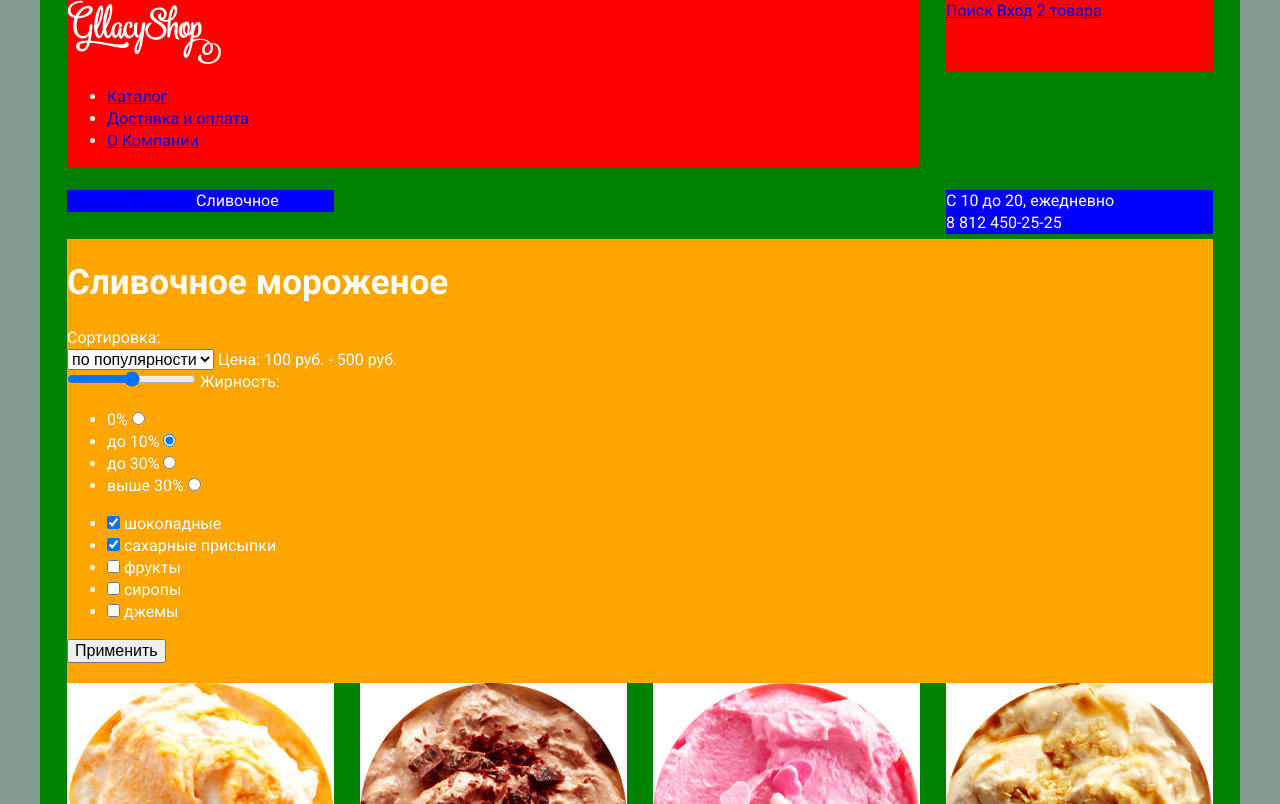
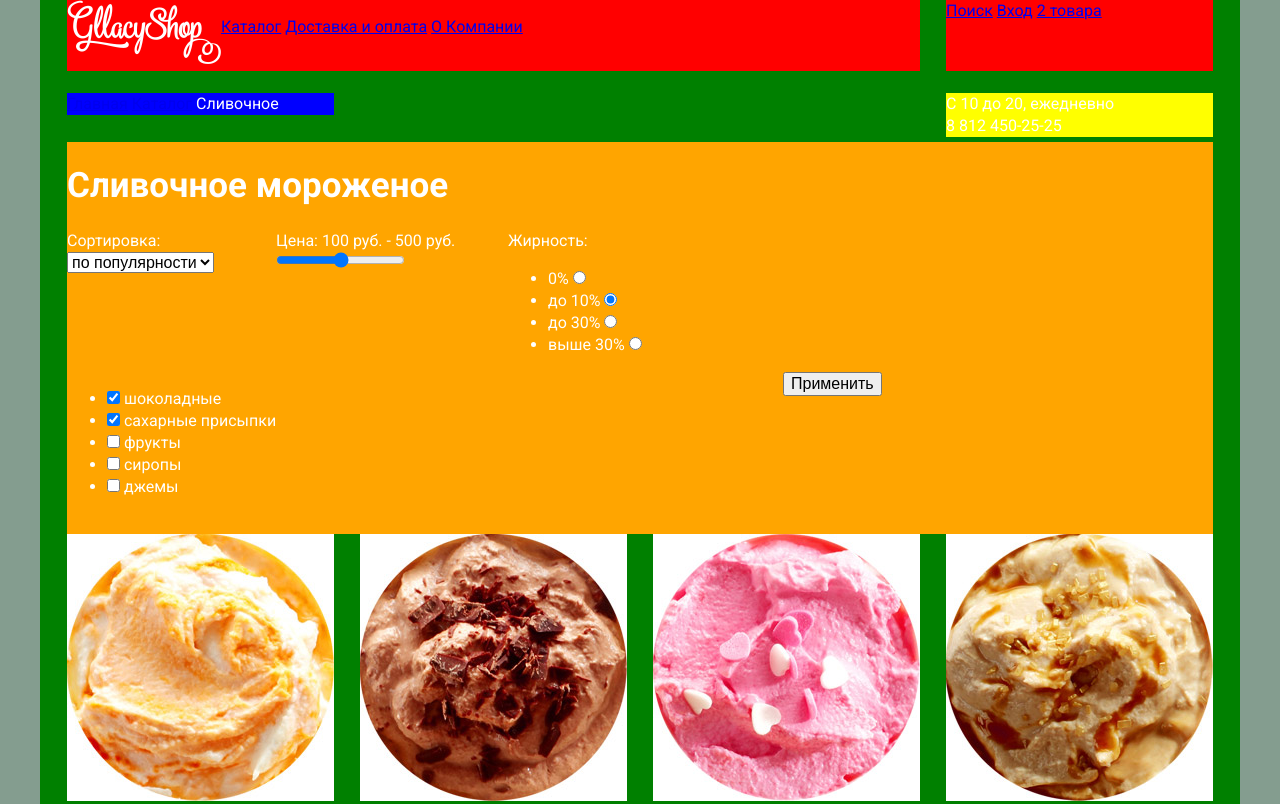
Before and after one commit to orc0/229531-gllacy, a plain HTML site: page catalog.html in a window 1280 px wide. Shown: the top 804 px of the page. Drawn offline with Linux system fonts and the light colour scheme.

Commit message:
Глейси. Сетка (index, catalog). Исправления
исправил построение сеток
добавил сетку для form в catalog.html
поправил классы и html-разметку

```diff
--- a/catalog.html
+++ b/catalog.html
@@ -14,7 +14,9 @@
     		<div class="container clearfix">
     			<!-- Навигационное меню -->
     			<nav class="main-navigation">
+    				<div class="main-logo">
                         <a href="index.html"><img src="img/icon-logo.png" width="154" height="64" alt="Магазин 'Глейси'"></a>
+                    </div>
     				<ul class="main-menu">
     					<li><a href="#">Каталог</a></li>
     					<li><a href="#">Доставка и оплата</a></li>
@@ -46,17 +48,22 @@
     		<div class="catalog-form-section clearfix">
           <h1 class="catalog-title">Сливочное мороженое</h1>
     			<form class="#" action="#" method="#">
+    				<div class="form-item">
                         <label>
         					Сортировка:<br>
         					<select name="sorting">
         					<option value="popularity">по популярности</option>
         					</select>
         				</label>
-    				<label>	<!-- !!! ???? !!! -->
+                    </div>
+    				<div class="form-item">
+                        <label>
         					Цена: 100 руб. - 500 руб.<br>
         					<input type="range" min="1" max="1000"> <!-- решить какие варианты ползунка использовать -->
         				</label>
-    				<span>Жирность:</span><br> <!-- подумать, как привести к единообразию разметки подписей для элементов формы -->
+                    </div>
+                    <div class="form-item">
+        				<span>Жирность:</span><br>
         				<ul class="fatness-filter">
         					<li>
         						<label for="fatness-1">0%</label>
@@ -75,6 +82,8 @@
         						<input type="radio" id="fatness-1" name="fatness-value" value="fatness-4">
       						</li>
         				</ul>
+                    </div>
+    				<div class="form-item">
                         <ul class="filler-filter">
         					<li>
         						<input type="checkbox" id="chocolate" name="fillers" value="chocolate" checked>
@@ -97,7 +106,10 @@
         						<label for="jam">джемы</label>
         					</li>
         				</ul>
+                    </div>
+                    <div class="form-item">
     				    <input type="submit" class="filter-btn" value="Применить">
+                    </div>
     			</form>
     		</div>
     		<!-- Список (блок) товаров -->
--- a/css/style.css
+++ b/css/style.css
@@ -42,12 +42,25 @@ html, body {
 	/*margin-bottom: 50px;*/ /*временное значение, пересчитать*/
 }
 
+.main-logo {
+	float: left;
+}
+
 .main-navigation {
 	float: left;
 	width: 853px;
 	min-height: 71px; /*временное значение, пересчитать*/
 	/*временный фон, удалить*/
 	background-color: red;
+}
+
+.main-menu {
+	padding: 0;
+}
+
+.main-navigation li {
+	display: inline-block;
+	vertical-align: top;
 }
 
 .user-block {
@@ -184,14 +197,14 @@ html, body {
 	float: right;
 	width: 267px;
 	margin-top: 2px;
-	background-color: blue; /*временно*/
+	background-color: yellow; /*временно*/
 }
 
 .catalog-form-section {
 	float: left;
 	width: 1146px;
 	margin-top: 5px;
-	min-height: 200; /*пересчитать*/
+	min-height: 200px; /*пересчитать*/
 	background-color: orange; /*временно*/
 }
 
@@ -208,15 +221,39 @@ html, body {
 	margin-right: 26px;
 }
 
-.offer-item:nth-child(4) {
+.offer-item:nth-child(4n) {
 	margin-right: 0px;
 }
-.offer-item:nth-child(8) {
-	margin-right: 0px;
+
+.form-item {
+	float: left;
+	width: 193px;
+	margin-right: 16px;
 }
-.offer-item:nth-child(12) {
-	margin-right: 0px;
+
+.form-item:nth-child(2) {
+	float: left;
+	width: 218px;
+	margin-right: 14px;
 }
+
+.form-item:nth-child(3) {
+	float: left;
+	width: 437px;
+	margin-right: 267px;
+}
+
+.form-item:nth-child(4) {
+	float: left;
+	width: 702px;
+	margin-right: 14px;
+}
+
+.form-item:nth-child(5) {
+	float: left;
+	width: 163px;
+}
+
  /*--- CATALOG.HTML (END) ---*/
 
 
```
Also changed, not shown: index.html (+5 -7 lines). Lines whose indentation alone changed are shown as unchanged.
